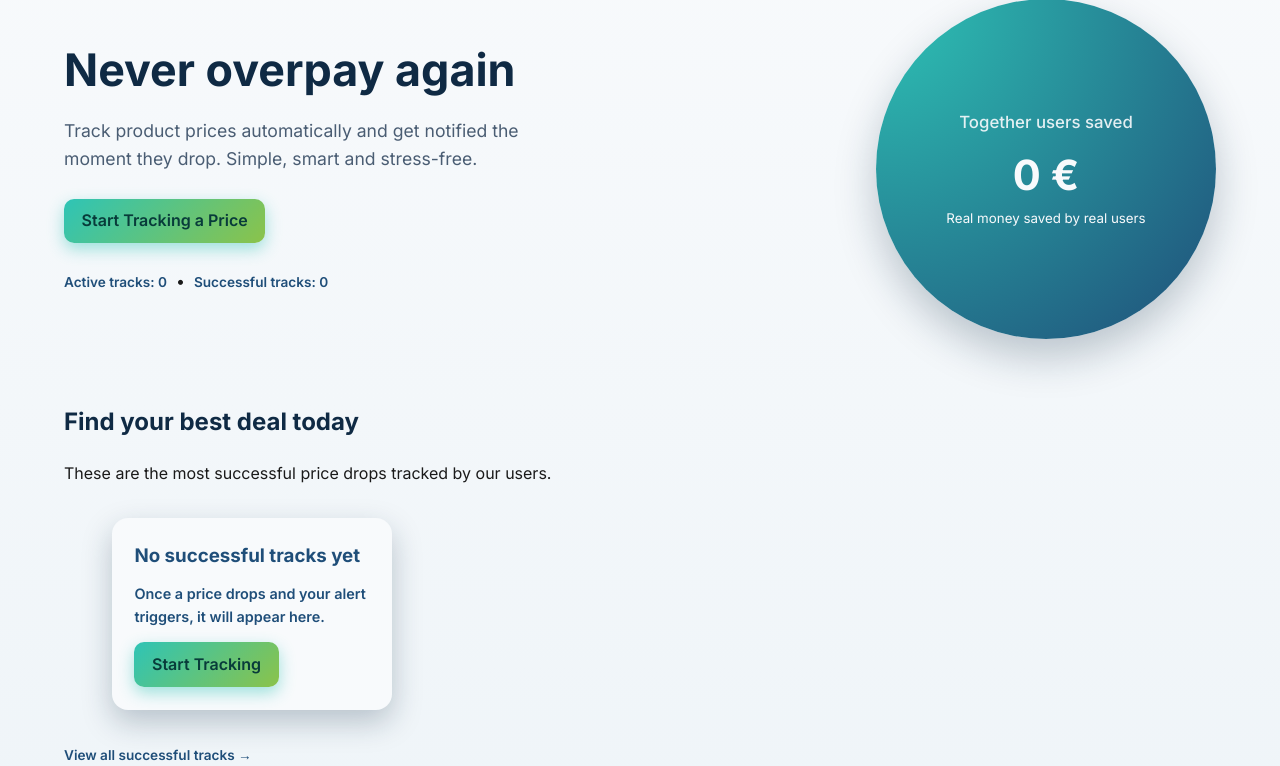
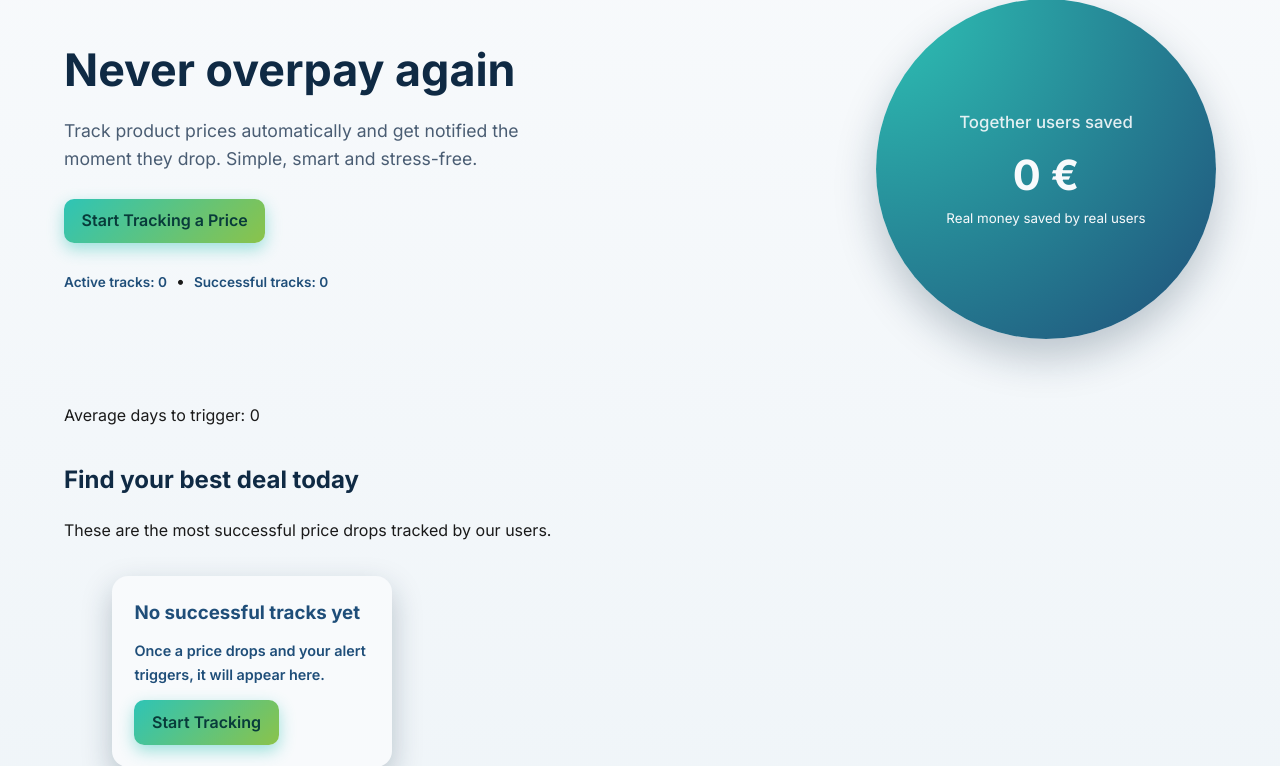
Before and after one commit to ElenaKirilovaA/price_tracker, a Django app: page / in a window 1280 px wide. Shown: the part 127-893 px from the top of the page. Run offline with Django 5.2, Linux system fonts and the light colour scheme; data that the repository does not hold is empty.

Commit message:
Add avg waiting days

```diff
--- a/alert/views.py
+++ b/alert/views.py
@@ -1,4 +1,8 @@
+from sqlite3.dbapi2 import DateFromTicks
+
 from django.contrib import messages
+from django.db.models import Avg, ExpressionWrapper, F, PositiveIntegerField, DurationField
+
 from django.http import HttpRequest, HttpResponse
 from django.shortcuts import render, redirect, get_object_or_404
 
@@ -12,6 +16,10 @@ def home(request: HttpRequest) -> HttpResponse:
     active_tracks_count =  Alert.objects.get_active_alerts().count()
     top_alerts = ArchiveAlert.objects.get_archives_by_saved_money()
     saved_money = sum(alert.saved_money_eur for alert in top_alerts)
+    avg_trigger_days = (top_alerts
+                        .aggregate(aver=Avg(ExpressionWrapper(
+        F('alert_finished_at') - F('alert_created_at'), output_field=DurationField()))
+    ))
 
     context = {
         'page_title': 'Home Page',
@@ -19,6 +27,7 @@ def home(request: HttpRequest) -> HttpResponse:
         'alerts': top_alerts[:3],
         'counter_archive': top_alerts.count(),
         'saved_money': saved_money or 0,
+        'avg': avg_trigger_days['aver'].days if avg_trigger_days['aver'] else 0,
     }
 
     return render(request, 'common/home_page.html', context)
--- a/templates/common/home_page.html
+++ b/templates/common/home_page.html
@@ -27,7 +27,7 @@
 
 </section>
 
-
+<p>Average days to trigger: {{ avg }}</p>
 <h2>Find your best deal today</h2>
 <p> These are the most successful price drops tracked by our users.</p>
 
```
